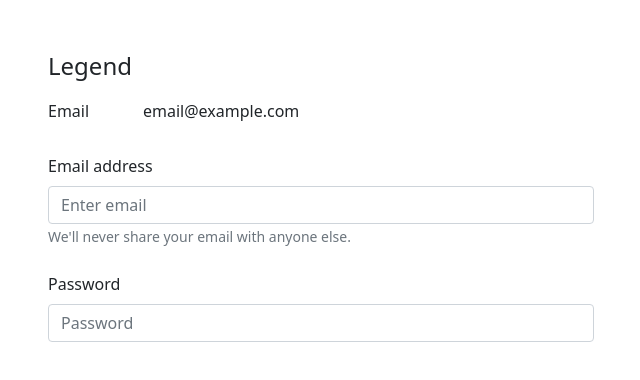
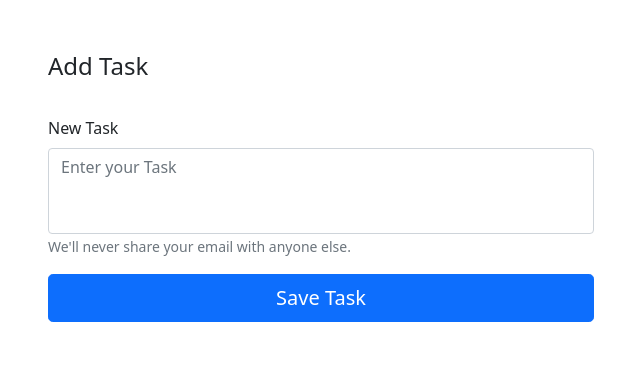
Before and after one commit to pragith98/ToDoFrontend, a Vue app: page / in a window 1280 px wide. Shown: the top 380 px of the page, without its empty margins (319-959 px from the left). Built offline with nearby package versions, Linux system fonts and the light colour scheme.

Commit message:
create task form

```diff
--- a/src/components/AddTaskForm.vue
+++ b/src/components/AddTaskForm.vue
@@ -1,22 +1,24 @@
 <template>
     <form>
         <fieldset>
-            <legend>Legend</legend>
-            <div class="form-group row">
-            <label for="staticEmail" class="col-sm-2 col-form-label">Email</label>
-            <div class="col-sm-10">
-                <input type="text" readonly="" class="form-control-plaintext" id="staticEmail" value="email@example.com">
+            <legend>Add Task</legend>
+
+            <div class="form-group">
+                <label class="form-label mt-4">New Task</label>
+                <textarea class="form-control" id="exampleTextarea" rows="3" placeholder="Enter your Task"></textarea>
+                <small id="emailHelp" class="form-text text-muted">We'll never share your email with anyone else.</small>
             </div>
+
+            <div class="d-grid gap-2 mt-3">
+                <button class="btn btn-lg btn-primary" type="button">Save Task</button>
             </div>
-            <div class="form-group">
-            <label for="exampleInputEmail1" class="form-label mt-4">Email address</label>
-            <input type="email" class="form-control" id="exampleInputEmail1" aria-describedby="emailHelp" placeholder="Enter email">
-            <small id="emailHelp" class="form-text text-muted">We'll never share your email with anyone else.</small>
-            </div>
-            <div class="form-group">
-            <label for="exampleInputPassword1" class="form-label mt-4">Password</label>
-            <input type="password" class="form-control" id="exampleInputPassword1" placeholder="Password">
-            </div>
+
         </fieldset>
     </form>
 </template>
+
+<style scoped>
+    textarea {
+        resize: none;
+    }
+</style>
```
